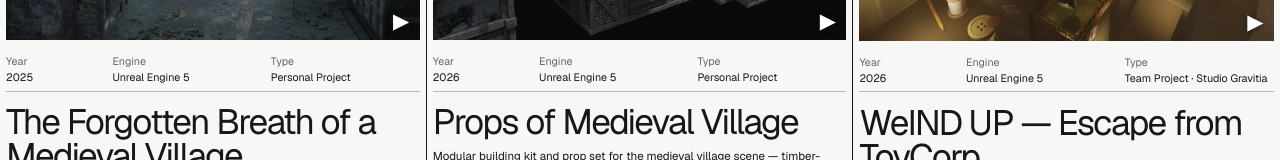
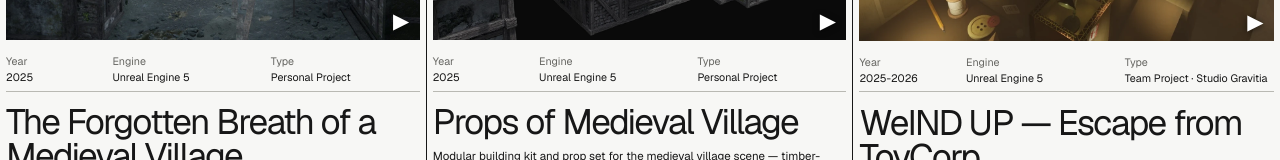
Before and after one commit to rohyunsang/kimminjeong-portfolio, a Next.js app: page / in a window 1280 px wide. Shown: the part 436-596 px from the top of the page. Built offline with nearby package versions, Linux system fonts and the light colour scheme.

Commit message:
Update project years

```diff
--- a/src/data/works.ts
+++ b/src/data/works.ts
@@ -155,7 +155,7 @@ export const works: Work[] = [
     "no": 2,
     "title": "Props of Medieval Village",
     "short": "Medieval Props",
-    "year": "2026",
+    "year": "2025",
     "period": "2025.01 - 2025.04",
     "type": "Personal Project",
     "role": "Prop & modular kit modeling, texturing, presentation",
@@ -246,7 +246,7 @@ export const works: Work[] = [
     "no": 3,
     "title": "WeIND UP — Escape from ToyCorp",
     "short": "WeIND UP",
-    "year": "2026",
+    "year": "2025-2026",
     "period": "2025.06 - 2026.08",
     "type": "Team Project · Studio Gravitia",
     "role": "Environment Art — mesh placement, prop creation, lighting",
```
